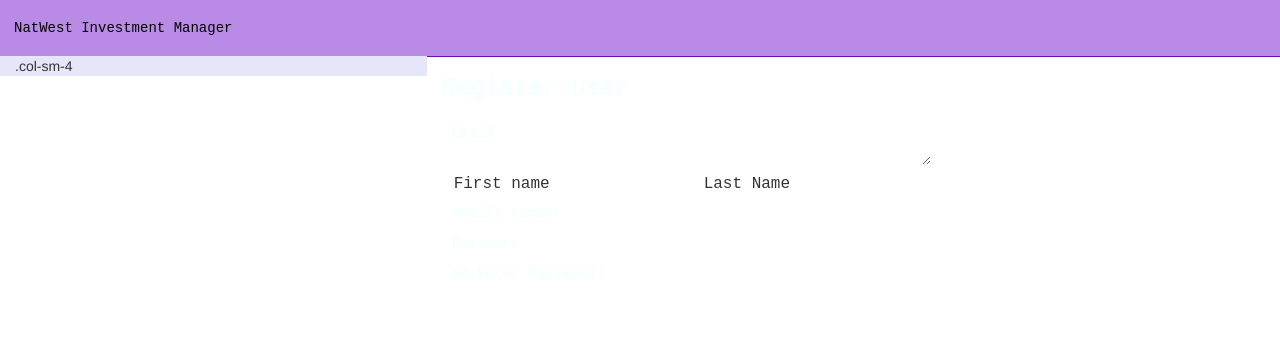
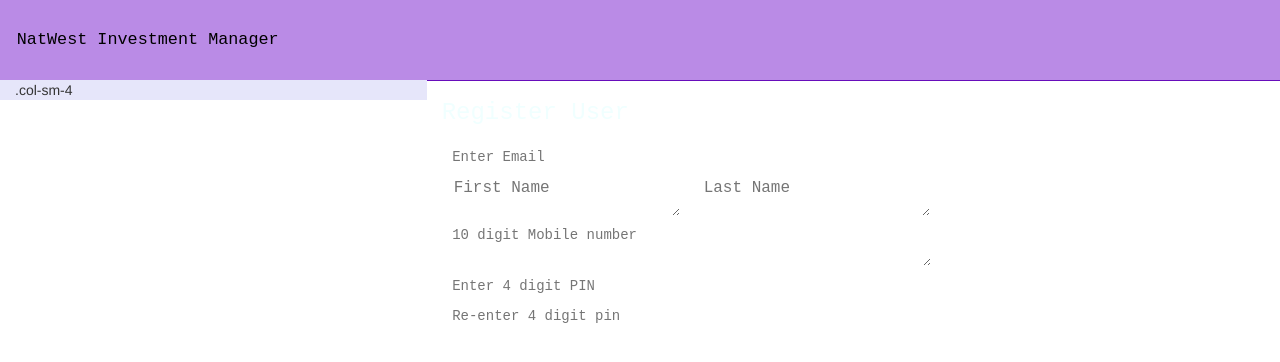
Before and after one commit to Ria9929/angular-ivy-u9ce5l, an Angular app: page / in a window 1280 px wide. Shown: the top 362 px of the page. Built offline with nearby package versions, Linux system fonts and the light colour scheme.

Commit message:
3 files modified

```diff
--- a/src/app/app.component.css
+++ b/src/app/app.component.css
@@ -1,8 +1,9 @@
 .head{
   background-color:rgb(186, 139, 230);
   color:black;
-  height: 7vh;
+  height: 10vh;
   font-family: 'Courier New', Courier, monospace;
+  font-size:larger;
   text-align: center;
   margin: auto;
   border: 1em;
--- a/src/app/register/register.component.css
+++ b/src/app/register/register.component.css
@@ -2,10 +2,12 @@
   min-width: 150px;
   max-width: 500px;
   width: 100%;
+  color:black;
 
 }
 
 .example-full-width {
+  background-color: white;
   width: 100%;
   height: auto;
 }
--- a/src/app/register/register.component.html
+++ b/src/app/register/register.component.html
@@ -18,33 +18,29 @@
       <h3>Register User</h3>
       <form class="example-form">
       <mat-form-field class="example-full-width" appearance="fill">
-        <mat-label>Email</mat-label>
-        <textarea matInput placeholder="Enter Email" ></textarea>
+
+        <input name="EMAIL ID" type="email" matInput placeholder="Enter Email"/>
+        <!--<textarea name="Email ID" matInput placeholder="Enter Email" ></textarea>-->
       </mat-form-field>
 
       <table class="example-full-width" cellspacing="0"><tr>
         <td><mat-form-field class="example-full-width" appearance="fill">
-          <mat-label>First name</mat-label>
-          <input matInput>
+        <textarea name="First Name" matInput placeholder="First Name" ></textarea>
         </mat-form-field></td>
         <td><mat-form-field class="example-full-width" appearance="fill">
-          <mat-label>Last Name</mat-label>
-          <input matInput>
+        <textarea name="Last Name" matInput placeholder="Last Name" ></textarea>
         </mat-form-field></td>
       </tr></table>
       <mat-form-field class="example-full-width" appearance="fill">
-      <mat-label>Mobile Number</mat-label>
-      <input matInput>
+      <textarea name="Mobile Number" matInput placeholder="10 digit Mobile number" ></textarea>
       </mat-form-field>
       <br/>
       <mat-form-field class="example-full-width" appearance="fill">
-      <mat-label>Password</mat-label>
-      <input matInput>
+      <input name="Password" matInput placeholder="Enter 4 digit PIN" />
       </mat-form-field>
       <br/>
       <mat-form-field class="example-full-width" appearance="fill">
-      <mat-label>Re-Enter Password</mat-label>
-      <input matInput>
+      <input name="Re-Enter Password" matInput placeholder="Re-enter 4 digit pin" />
       </mat-form-field>
 
 
```
